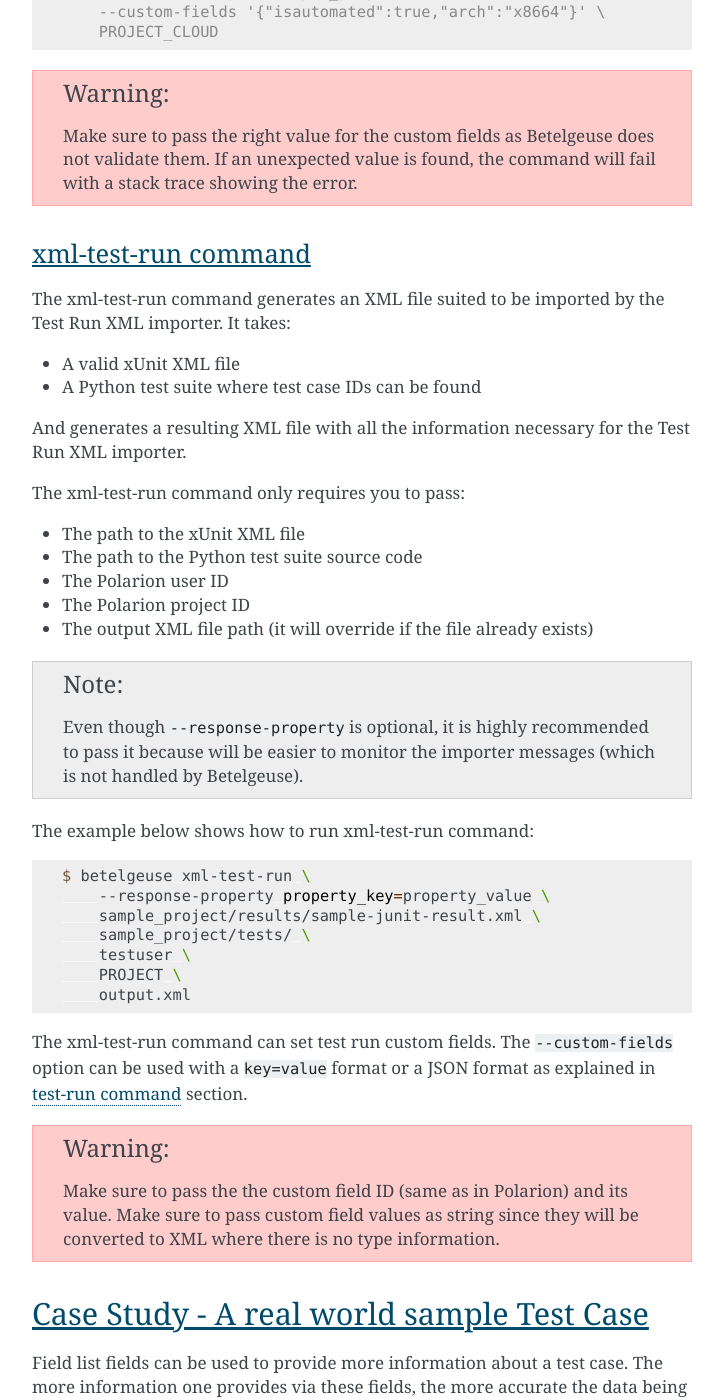
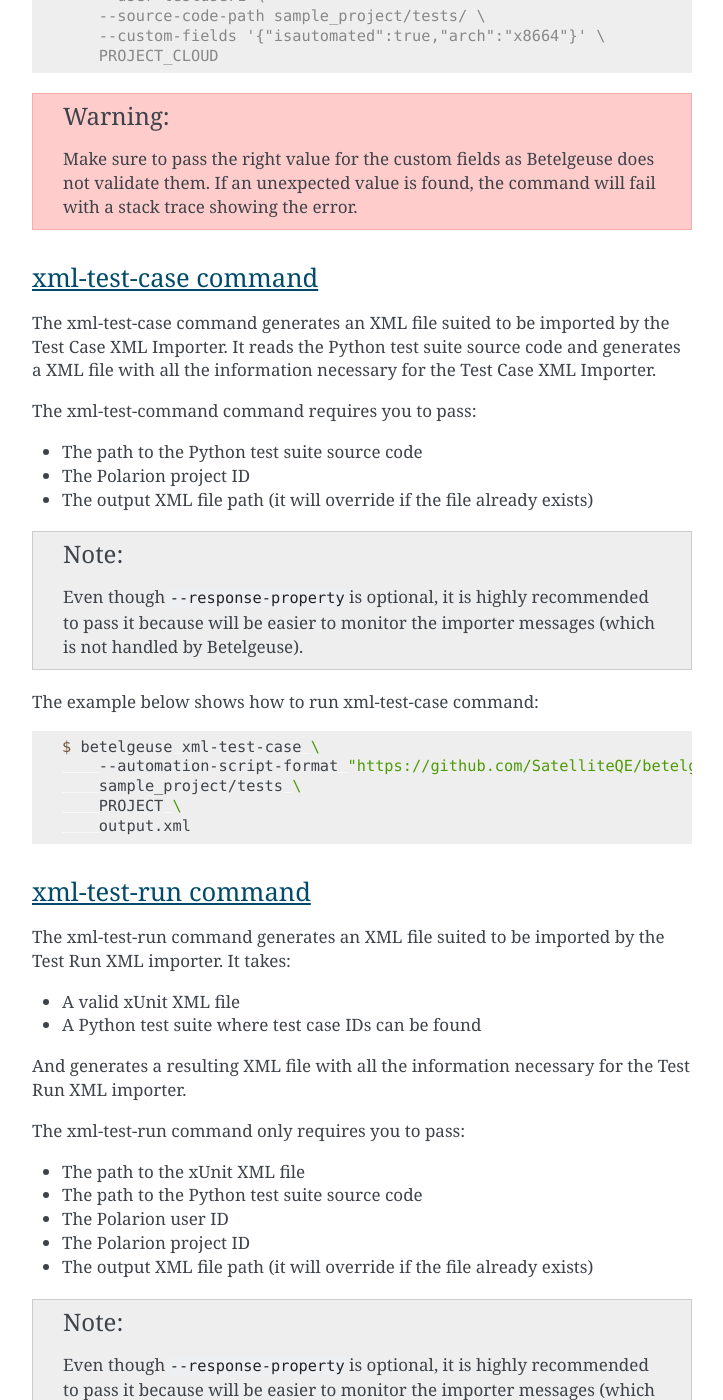
Before and after one commit to SatelliteQE/betelgeuse, a Sphinx documentation site: the page built from docs/index.rst, in a window 1280 px wide and 1400 px high, scrolled down 9750 px. Shown: the whole window, without its empty margins (388-1111 px from the left). Built offline with Sphinx 7.4.7, drawn with Linux system fonts in a browser that asks for light colours; some of the changed text lies outside the part shown.

Commit message:
Add documentation for xml-test-case command

```diff
--- a/docs/index.rst
+++ b/docs/index.rst
@@ -452,6 +452,36 @@
     not validate them. If an unexpected value is found, the command will fail
     with a stack trace showing the error.
 
+xml-test-case command
++++++++++++++++++++++
+
+The xml-test-case command generates an XML file suited to be imported by the
+Test Case XML Importer. It reads the Python test suite source code and
+generates a XML file with all the information necessary for the Test Case XML
+Importer.
+
+The xml-test-command command requires you to pass:
+
+* The path to the Python test suite source code
+* The Polarion project ID
+* The output XML file path (it will override if the file already exists)
+
+.. note::
+
+    Even though ``--response-property`` is optional, it is highly recommended
+    to pass it because will be easier to monitor the importer messages (which
+    is not handled by Betelgeuse).
+
+The example below shows how to run xml-test-case command:
+
+.. code-block:: console
+
+    $ betelgeuse xml-test-case \
+        --automation-script-format "https://github.com/SatelliteQE/betelgeuse/tree/master/{path}#L{line_number}" \
+        sample_project/tests \
+        PROJECT \
+        output.xml
+
 xml-test-run command
 ++++++++++++++++++++
 
```
